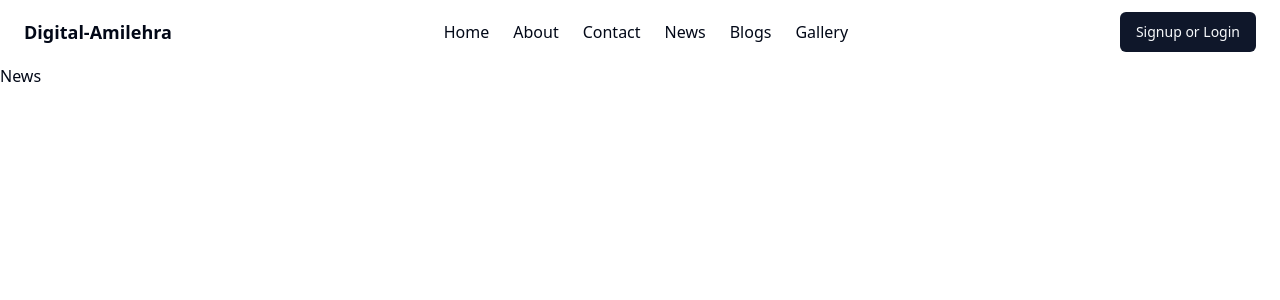
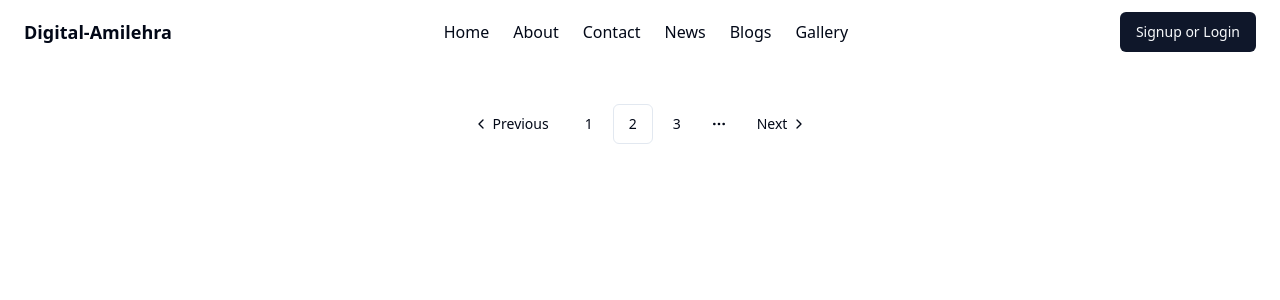
Before and after one commit to Felix-Mj/digital-amilahara, a React (Vite) app in the folder frontend/: page /news in a window 1280 px wide. Shown: the top 300 px of the page. Built offline with nearby package versions, Linux system fonts and the light colour scheme.

Commit message:
Create News Ui

```diff
--- a/frontend/src/Pages/News.jsx
+++ b/frontend/src/Pages/News.jsx
@@ -1,10 +1,75 @@
-import React from 'react'
-import { useSelector } from 'react-redux'
+import {
+  Pagination,
+  PaginationContent,
+  PaginationEllipsis,
+  PaginationItem,
+  PaginationLink,
+  PaginationNext,
+  PaginationPrevious,
+} from "@/components/ui/pagination";
+import React, { useState } from "react";
+import { Link } from "react-router-dom";
 
 export default function News() {
-    const {currentUser} = useSelector((state) => state.user)
+  const [data, setData] = useState();
   return (
-
-    <div>News</div>
+    <div className="flex flex-col min-h-[100dvh]">
+      <div className="p-5 md:px-20">
+        <div className="grid gap-8 place-items-center">
+          {data?.map((e, i) => {
+            return (
+              <Link to={`/blog/${e._id}`} key={i}>
+              <div className="flex flex-col md:flex-row gap-4">
+                <img
+                  src={e?.Image}
+                  alt="Blog post image"
+                  width={400}
+                  height={250}
+                  className="rounded-lg w-full md:w-[400px] h-[250px] object-cover"
+                />
+                <div className="flex-1 space-y-2 w-full">
+                  <h1 className="text-2xl font-bold">{e.Title}</h1>
+                  <p className="text-gray-500">{e.content.substring(0, 180)}</p>
+                  <Link
+                    to={`/blog/${e._id}`}
+                    className="inline-flex items-center gap-2 text-blue-500 hover:text-blue-600"
+                    prefetch={false}
+                  >
+                    Read more
+                  </Link>
+                </div>
+              </div>
+              </Link>
+            );
+          })}
+        </div>
+      </div>
+      <div className="flex items-center justify-center">
+        <Pagination>
+          <PaginationContent>
+            <PaginationItem>
+              <PaginationPrevious href="#" />
+            </PaginationItem>
+            <PaginationItem>
+              <PaginationLink href="#">1</PaginationLink>
+            </PaginationItem>
+            <PaginationItem>
+              <PaginationLink href="#" isActive>
+                2
+              </PaginationLink>
+            </PaginationItem>
+            <PaginationItem>
+              <PaginationLink href="#">3</PaginationLink>
+            </PaginationItem>
+            <PaginationItem>
+              <PaginationEllipsis />
+            </PaginationItem>
+            <PaginationItem>
+              <PaginationNext href="#" />
+            </PaginationItem>
+          </PaginationContent>
+        </Pagination>
+      </div>
+    </div>
   )
 }
```
